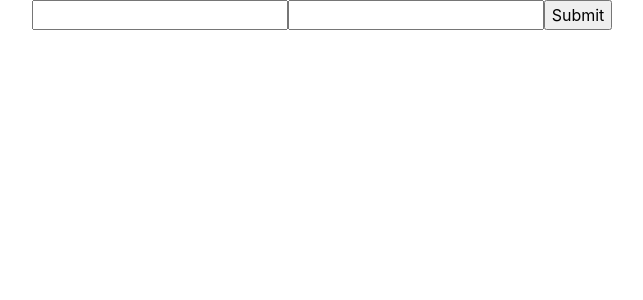
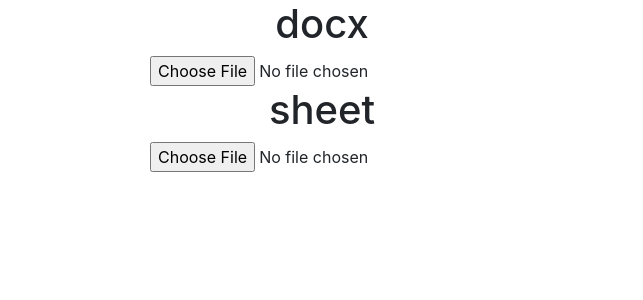
Before and after one commit to RoninNareko/word_table_app, a React (Create React App) app: page / in a window 1280 px wide. Shown: the top 300 px of the page, without its empty margins (318-961 px from the left). Built offline with nearby package versions, Linux system fonts and the light colour scheme.

Commit message:
add ranges fk

```diff
--- a/package.json
+++ b/package.json
@@ -51,6 +51,7 @@
   "devDependencies": {
     "bootstrap": "^5.2.3",
     "docxtemplater": "^3.37.7",
-    "react-bootstrap": "^2.7.4"
+    "react-bootstrap": "^2.7.4",
+    "xlsx": "^0.18.5"
   }
 }
--- a/src/components/ConvertForm/ConvertForm.tsx
+++ b/src/components/ConvertForm/ConvertForm.tsx
@@ -1,67 +1,61 @@
-import { SubmitHandler, useForm } from "react-hook-form";
-import { useEffect } from "react";
+import React from "react";
+import PizZip from "pizzip";
+import Docxtemplater from "docxtemplater";
+import * as XLSX from "xlsx";
 
-type Inputs = {
-  docxLink: string;
-  SheetLink: string;
+const DocxReader = () => {
+  const doxcFileReader = async (e: any) => {
+    e.preventDefault();
+    const reader = new FileReader();
+    reader.onload = async (e: ProgressEvent<FileReader>) => {
+      const content: any = e.target?.result;
+
+      const doc = new Docxtemplater(new PizZip(content));
+      const text = doc.getFullText();
+      console.log(text.match(/\{(.*?)}/g));
+    };
+    reader.readAsBinaryString(e.target.files[0]);
+  };
+  const sheetFileReader = (e: any) => {
+    const file = e.target.files[0];
+    const reader = new FileReader();
+    reader.onload = function (e) {
+      //@ts-ignore
+      const table = XLSX.read(e.target.result);
+      const sheet = table.Sheets[table.SheetNames[2]];
+      var range = XLSX.utils.decode_range("A6:C104");
+      const variables = {
+        list: 1,
+        stolbec: 6,
+        stroka: 10,
+        stolbec2: 104,
+      };
+      var dataRange = [];
+      /* Iterate through each element in the structure */
+      for (var R = range.s.r; R <= range.e.r; ++R) {
+        for (var C = range.s.c; C <= range.e.c; ++C) {
+          var cell_address = { c: C, r: R };
+          var data = XLSX.utils.encode_cell(cell_address);
+          //@ts-ignore
+          if (sheet[data]) {
+            dataRange.push(sheet[data]);
+          }
+        }
+      }
+      console.log(dataRange);
+      console.log(sheet, range);
+      /* DO SOMETHING WITH workbook HERE */
+    };
+    reader.readAsArrayBuffer(file);
+  };
+  return (
+    <>
+      <h1>docx</h1>
+      <input type="file" onChange={doxcFileReader} name="docx-reader" />
+      <h1>sheet</h1>
+      <input type="file" onChange={sheetFileReader} name="docx-reader" />
+    </>
+  );
 };
-// init({
-//   apiKey: "AIzaSyDKmvDOyhhRZS1kpKsOxyZA2UutV0bpWlw",
-//   // Your API key will be automatically added to the Discovery Document URLs.
-//   // clientId and scope are optional if auth is not required.
-//   clientId:
-//       "688393895998-6bu5vfnhiks15bepesdjf8kr2bndt0ar.apps.googleusercontent.com",
-//   scope: "https://www.googleapis.com/auth/drive",
-//   plugin_name: "My Project 84122",
-// })
-export default function ConvertForm() {
-  const gapi = window.gapi;
-  const {
-    register,
-    handleSubmit,
-    formState: { errors },
-  } = useForm<Inputs>();
-  const onSubmit: SubmitHandler<Inputs> = (data) => {
-    console.log(data);
-  };
-  const DISCOVERY_DOC =
-    "https://www.googleapis.com/discovery/v1/apis/drive/v3/rest";
 
-  const initer = () => {
-    gapi.client
-      .init({
-        apiKey: "AIzaSyDKmvDOyhhRZS1kpKsOxyZA2UutV0bpWlw",
-        discoveryDocs: [DISCOVERY_DOC],
-        plugin_name: "My Project 84122",
-      })
-      .then(() => {
-        gapi.client.drive.files
-          .get({
-            fileId: "1TKZFwNdDg-X-DPJiYXjtLC46JkgRjdAI",
-            alt: "media",
-          })
-          .then((docx) => {
-            console.log(docx.body, "docx");
-
-            // console.log(zip, "zip");
-          });
-      });
-  };
-  useEffect(() => {
-    if (gapi) {
-      console.log(gapi, "ololo");
-      gapi.load("client", initer);
-    }
-  }, [gapi, initer]);
-  return (
-    <form onSubmit={handleSubmit(onSubmit)}>
-      <input {...register("docxLink", { required: true })} />
-
-      <input {...register("SheetLink", { required: true })} />
-
-      {errors.docxLink && <span>This field is required</span>}
-
-      <input type="submit" />
-    </form>
-  );
-}
+export default DocxReader;
```
Also changed, not shown: src/init.js (deleted, +0 -30 lines), 1 other file (tests, documents, lock files or other folders).
